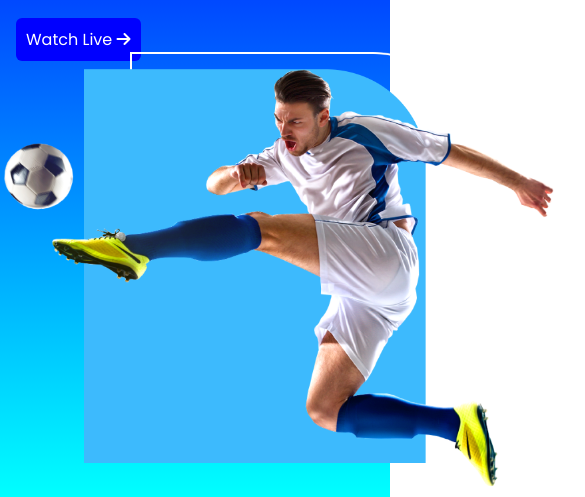
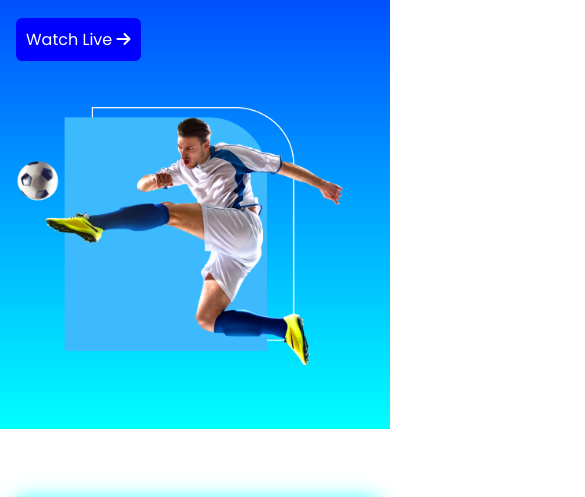
Before and after one commit to zahinrahman25/second-assignment, a plain HTML site: page index.html in a window 390 px wide. Shown: the part 283-780 px from the top of the page, 585 px wide, since content can reach past the window. Drawn offline with Linux system fonts and the light colour scheme.

Commit message:
ektu edit

```diff
--- a/style.css
+++ b/style.css
@@ -129,14 +129,14 @@ footer p{
     .main-header{
         margin-left: 16px;
     }
-    .banner img{
+    .icon img{
         width: 329px;
         height: 260px;
     }
-    .banner{
+    .icon{
         padding: 55px 15px;
     }
-    .players{
+    .team-members{
         grid-template-columns: repeat(1, 1fr);
         width: 100%;
         display: flex;
```
